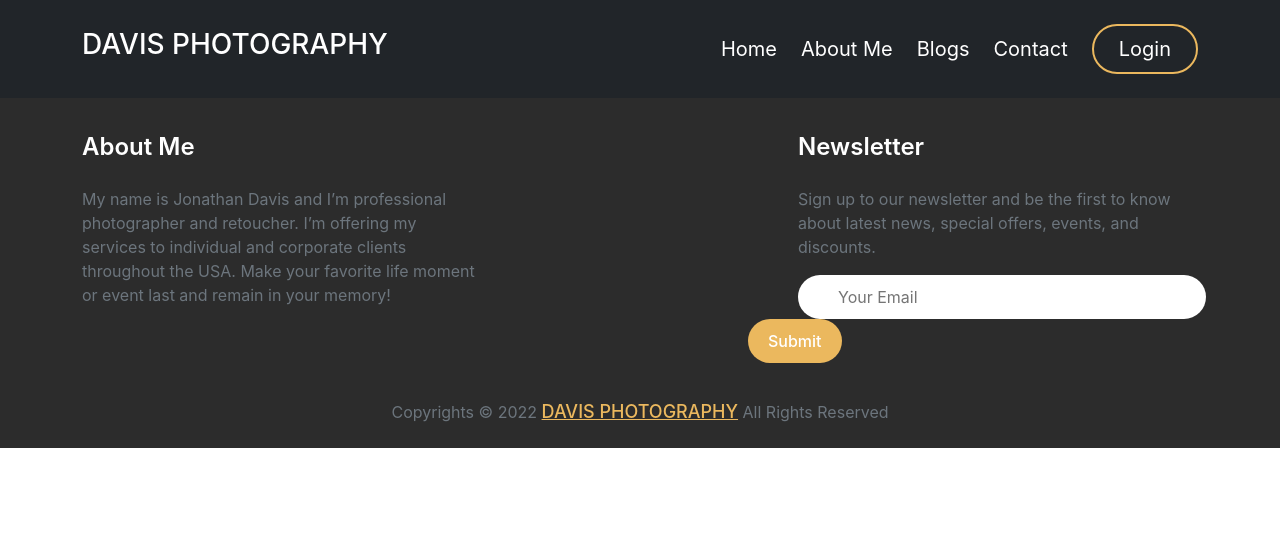
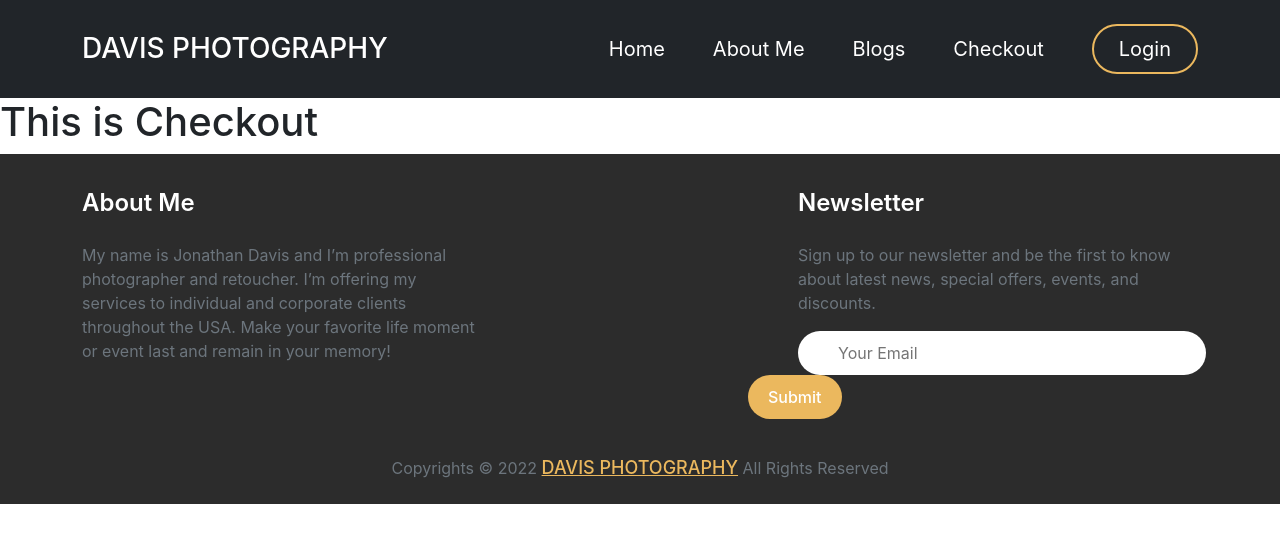
Before and after one commit to rockydey/photography-portfolio, a React (Create React App) app: page /checkout in a window 1280 px wide. Shown: the top 542 px of the page. Built offline with nearby package versions, Linux system fonts and the light colour scheme; the HTML template or start-up script is replaced by a standard one.

Commit message:
404 page added

```diff
--- a/src/App.js
+++ b/src/App.js
@@ -1,11 +1,29 @@
+import { Route, Routes } from 'react-router-dom';
 import './App.css';
+import About from './Pages/About/About';
+import Blogs from './Pages/Blogs/Blogs';
+import Checkout from './Pages/Checkout/Checkout';
+import Home from './Pages/Home/Home';
+import Login from './Pages/Login/Login';
+import NotFound from './Pages/NotFound/NotFound';
 import Footer from './Pages/Shared/Footer/Footer';
 import Header from './Pages/Shared/Header/Header';
+import SignUp from './Pages/SignUp/SignUp';
 
 function App() {
   return (
     <div>
       <Header></Header>
+      <Routes>
+        <Route path='/' element={<Home></Home>}></Route>
+        <Route path='/home' element={<Home></Home>}></Route>
+        <Route path='/about' element={<About></About>}></Route>
+        <Route path='/blogs' element={<Blogs></Blogs>}></Route>
+        <Route path='/checkout' element={<Checkout></Checkout>}></Route>
+        <Route path='/login' element={<Login></Login>}></Route>
+        <Route path='/signup' element={<SignUp></SignUp>}></Route>
+        <Route path='*' element={<NotFound></NotFound>}></Route>
+      </Routes>
       <Footer></Footer>
     </div>
   );
--- /dev/null
+++ b/src/Pages/Checkout/Checkout.jsx
@@ -0,0 +1,12 @@
+import React from 'react';
+import './Checkout.css';
+
+const Checkout = () => {
+    return (
+        <div>
+            <h1>This is Checkout</h1>
+        </div>
+    );
+};
+
+export default Checkout;
--- /dev/null
+++ b/src/Pages/NotFound/NotFound.jsx
@@ -0,0 +1,13 @@
+import React from 'react';
+import './NotFound.css';
+import notFound from '../../images/404/404.png';
+
+const NotFound = () => {
+    return (
+        <div className='not-found text-center'>
+            <img width={1518} src={notFound} alt="" />
+        </div>
+    );
+};
+
+export default NotFound;
--- a/src/Pages/Shared/Footer/Footer.css
+++ b/src/Pages/Shared/Footer/Footer.css
@@ -35,7 +35,7 @@
     outline: none;
 }
 
-.copyrights{
+.copyrights {
     background: #2C2C2C;
     height: 50px;
 }
@@ -49,3 +49,7 @@
     font-size: 18px;
     font-weight: 500;
 }
+
+.copyrights a:hover {
+    color: #EBB85E;
+}
--- a/src/Pages/Shared/Header/Header.css
+++ b/src/Pages/Shared/Header/Header.css
@@ -1,3 +1,10 @@
+.logo-container a {
+    text-decoration: none;
+}
+.logo-container a h3{
+    margin-bottom: 0;
+}
+
 .navbar-container a,
 button {
     text-decoration: none;
--- a/src/Pages/Shared/Header/Header.jsx
+++ b/src/Pages/Shared/Header/Header.jsx
@@ -7,13 +7,13 @@ const Header = () => {
         <header className='bg-dark py-4'>
             <div className='container d-flex justify-content-between align-items-center'>
                 <div className="logo-container">
-                    <h3 className='text-white'>DAVIS PHOTOGRAPHY</h3>
+                    <Link to='/'><h3 className='text-white'>DAVIS PHOTOGRAPHY</h3></Link>
                 </div>
                 <div className="navbar-container">
-                    <Link className='me-4' to='/home'>Home</Link>
-                    <Link className='me-4' to='/about'>About Me</Link>
-                    <Link className='me-4' to='/blogs'>Blogs</Link>
-                    <Link className='me-4' to='/contact'>Contact</Link>
+                    <Link className='me-5' to='/home'>Home</Link>
+                    <Link className='me-5' to='/about'>About Me</Link>
+                    <Link className='me-5' to='/blogs'>Blogs</Link>
+                    <Link className='me-5' to='/checkout'>Checkout</Link>
                     <Link to='/login'><button className='border-0 rounded-pill btn-login text-white'>Login</button></Link>
                 </div>
             </div>
```
Also changed, not shown: src/Pages/Checkout/Checkout.css (added), src/Pages/NotFound/NotFound.css (added), src/images/404/404.png (added), src/images/banner/background.jpg (added).
